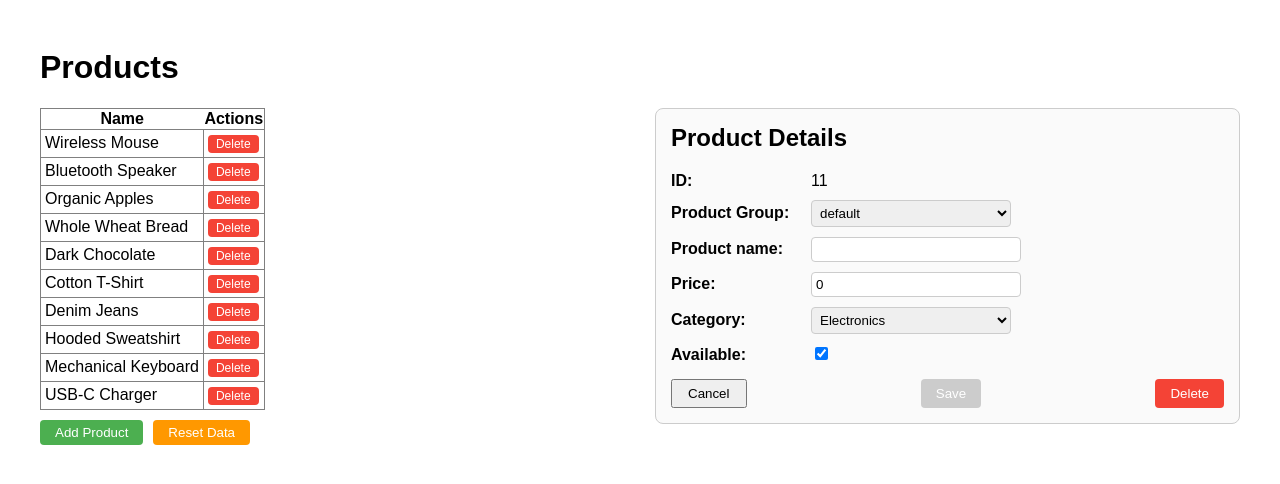
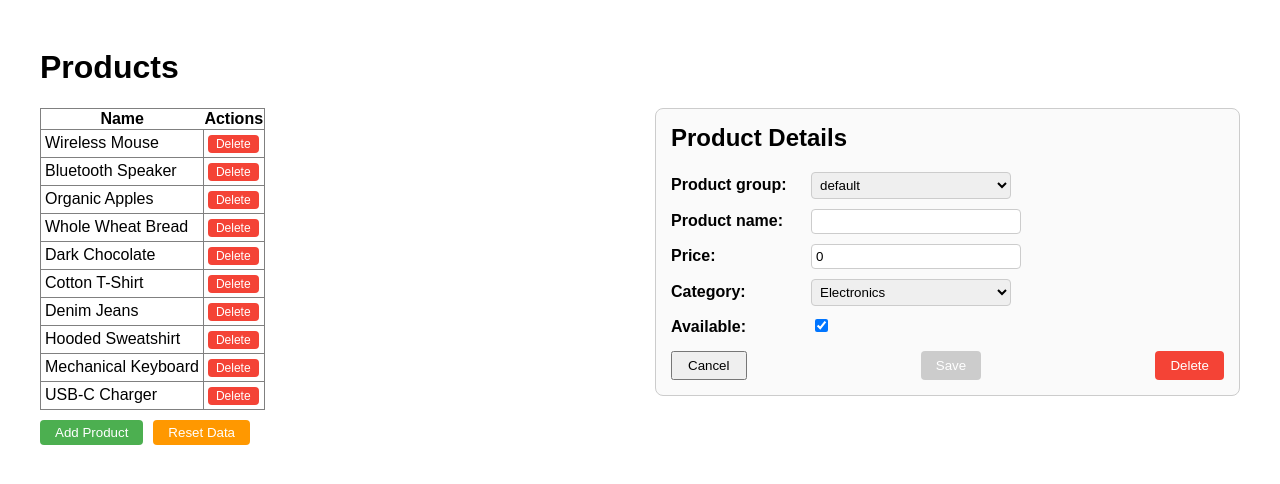
Before and after one commit to greencar77/productdemo, an Angular app: page / in a window 1280 px wide. Both pictures are taken after a click on the button "Add Product". Shown: the top 484 px of the page. Built offline with nearby package versions, Linux system fonts and the light colour scheme.

Commit message:
don't show ID

```diff
--- a/src/app/app.html
+++ b/src/app/app.html
@@ -33,11 +33,7 @@
           <h2>Product Details</h2>
           <form #productForm="ngForm">
             <div class="field">
-              <label>ID:</label>
-              <span>{{ product.id }}</span>
-            </div>
-            <div class="field">
-              <label>Product Group:</label>
+              <label>Product group:</label>
               <select [(ngModel)]="product.prodGroup" name="prodGroup" (change)="onGroupChange()">
                 @for (group of getProductGroups(); track group.id) {
                   <option [value]="group.id">{{ group.id }}</option>
```
